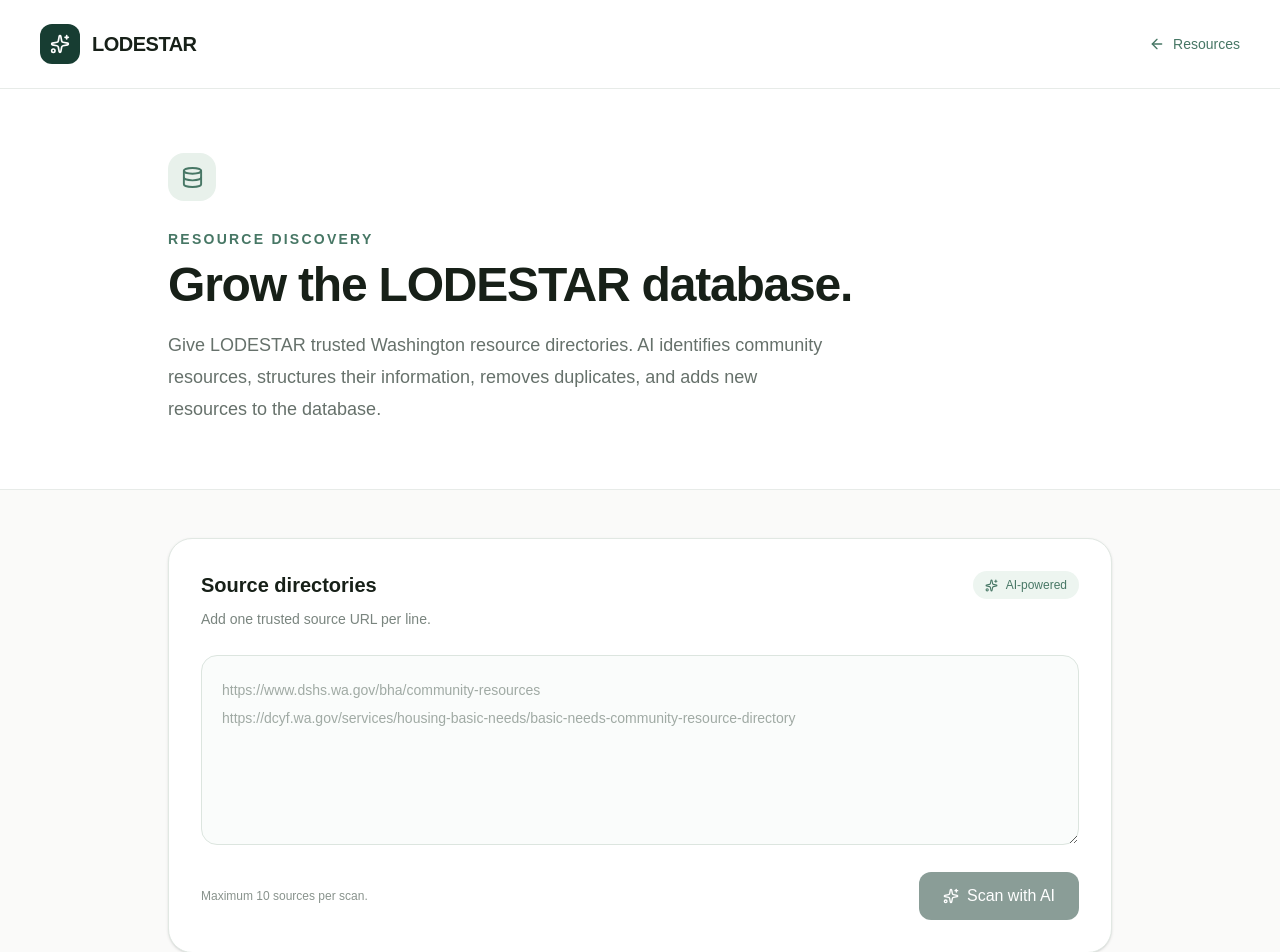
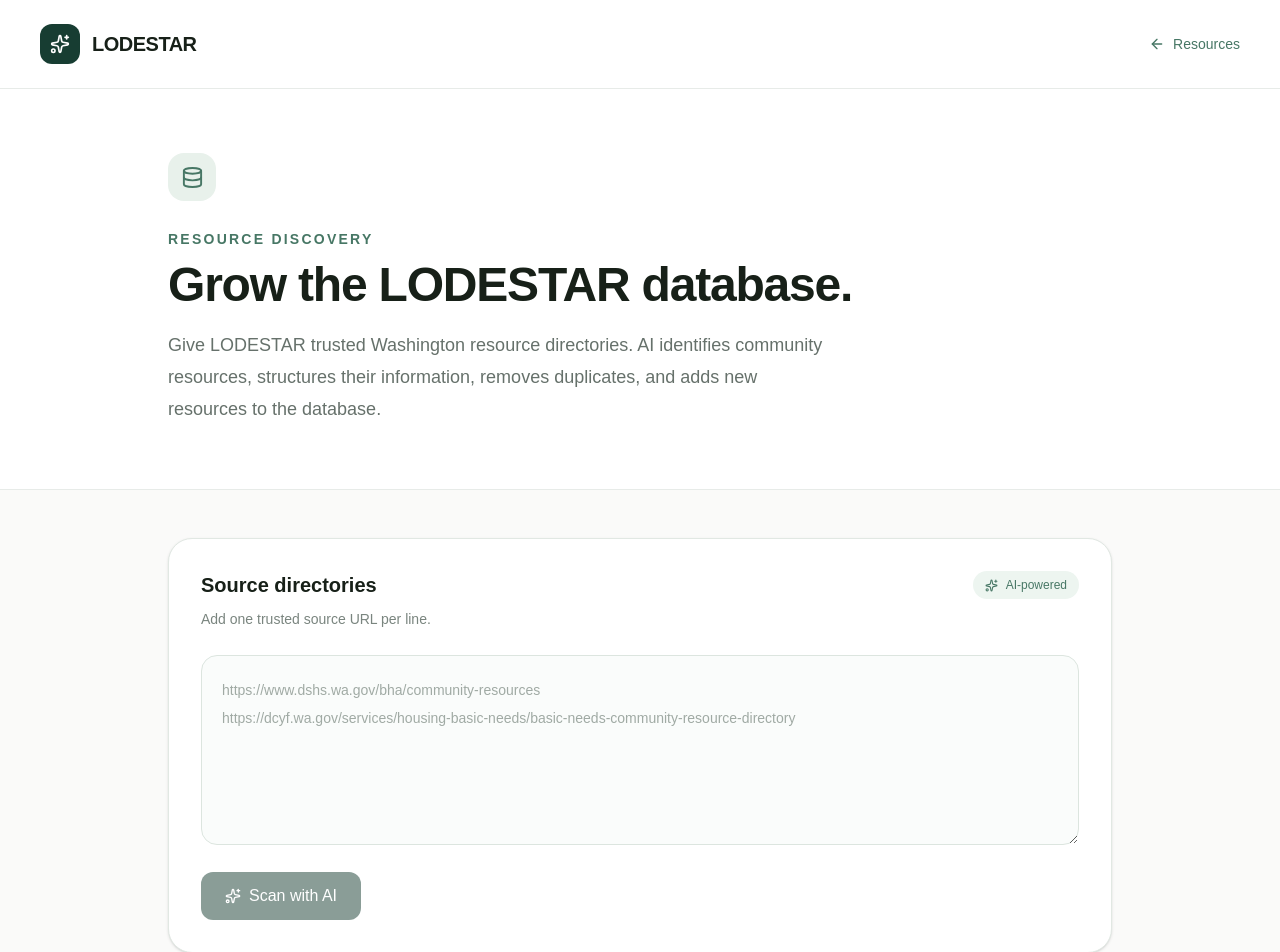
Before and after one commit to smirachowdhary/LODESTAR, a Next.js app: page /admin/resources in a window 1280 px wide. Shown: the top 952 px of the page. Built offline with nearby package versions, Linux system fonts and the light colour scheme.

Commit message:
Expose Sn

```diff
--- a/app/admin/resources/page.tsx
+++ b/app/admin/resources/page.tsx
@@ -225,9 +225,6 @@ https://dcyf.wa.gov/services/housing-basic-needs/basic-needs-community-resource-
           />
 
           <div className="mt-5 flex flex-col justify-between gap-4 sm:flex-row sm:items-center">
-            <p className="text-xs leading-5 text-[#89938d]">
-              Maximum 10 sources per scan.
-            </p>
 
             <button
               onClick={discoverResources}
--- a/app/api/discover-resources/route.ts
+++ b/app/api/discover-resources/route.ts
@@ -169,7 +169,6 @@ ${sourceText}
             properties: {
               resources: {
                 type: "array",
-                maxItems: 25,
 
                 items: {
                   type: "object",
```
